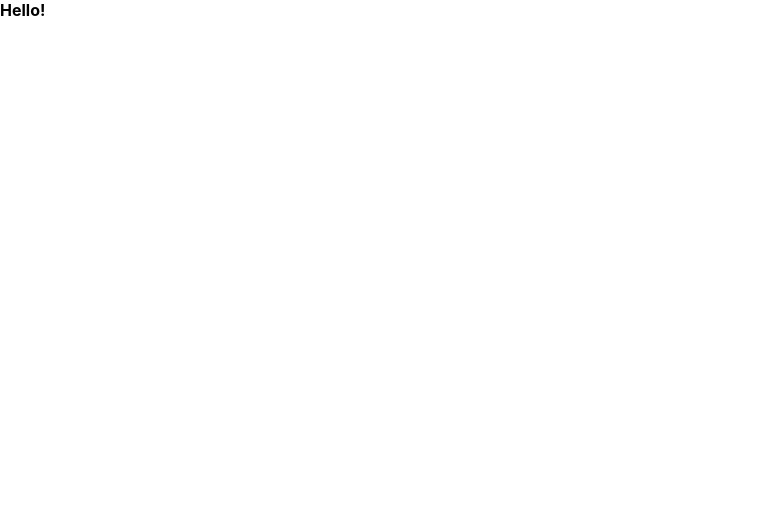
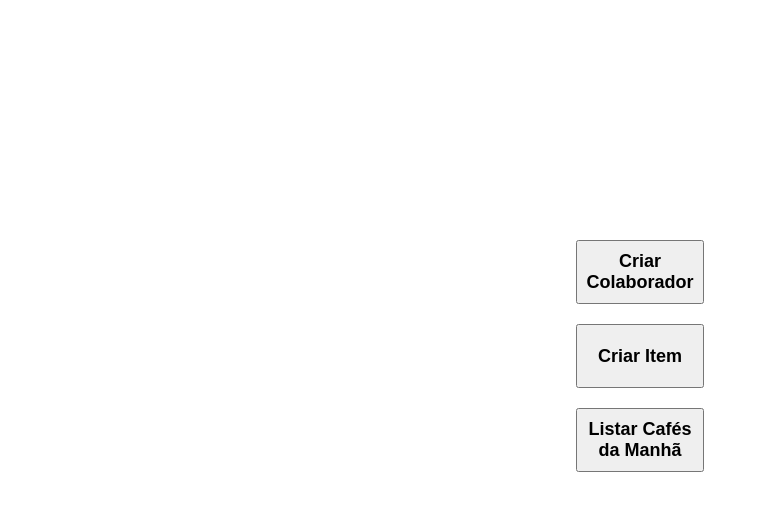
Before and after one commit to dansousac2/DsUn-front, a React (Create React App) app: page / in a window 1280 px wide. Shown: the top 510 px of the page, without its empty margins (0-766 px from the left). Built offline with nearby package versions, Linux system fonts and the light colour scheme.

Commit message:
created base buttons

```diff
--- a/package.json
+++ b/package.json
@@ -6,8 +6,10 @@
     "@testing-library/jest-dom": "^5.17.0",
     "@testing-library/react": "^13.4.0",
     "@testing-library/user-event": "^13.5.0",
+    "primereact": "^9.6.0",
     "react": "^18.2.0",
     "react-dom": "^18.2.0",
+    "react-router-dom": "5.1.2",
     "react-scripts": "5.0.1",
     "web-vitals": "^2.1.4"
   },
--- a/src/screens/Home/Home.css
+++ b/src/screens/Home/Home.css
@@ -0,0 +1,18 @@
+.Principal {
+    margin-top: 30vh;
+    display: flex;
+    flex-direction: column;
+    align-items: center;
+}
+
+.Principal button {
+    height: 8vh;
+    width: 10vw;
+    font-weight: 700;
+    font-size: large;
+    cursor: pointer;
+}
+
+.butonSelected {
+   background-color: rgb(189, 218, 149);
+}
--- a/src/screens/Home/Home.js
+++ b/src/screens/Home/Home.js
@@ -12,10 +12,34 @@ class Home extends React.Component {
 
     }
 
+    changeBackColor = (button) => {
+        button.classList.add("butonSelected");
+    }
+
+    turnBackGroundDefault = (button) => {
+        button.classList.remove("butonSelected");
+    }
+
     render() {
         return(
-            <div>
-                <b>Hello!</b>
+            <div className='Principal'>
+                <button title='Criar Novo' id='button01' ref={elem => this.buttCollab = elem}
+                    onMouseEnter={() => this.changeBackColor(this.buttCollab)}
+                    onMouseLeave={() => this.turnBackGroundDefault(this.buttCollab)}
+                    >Criar Colaborador
+                </button>
+                <br/>
+                <button title='Criar Novo' id='button01' ref={elem => this.buttItem = elem}
+                    onMouseEnter={() => this.changeBackColor(this.buttItem)}
+                    onMouseLeave={() => this.turnBackGroundDefault(this.buttItem)}
+                    >Criar Item
+                </button>
+                <br/>
+                <button title='Criar Novo' id='button01' ref={elem => this.buttCoffee = elem}
+                    onMouseEnter={() => this.changeBackColor(this.buttCoffee)}
+                    onMouseLeave={() => this.turnBackGroundDefault(this.buttCoffee)}
+                    >Listar Cafés da Manhã
+                </button>
             </div>
         )
     }
```
Also changed, not shown: 2 other files (tests, documents, lock files or other folders).
